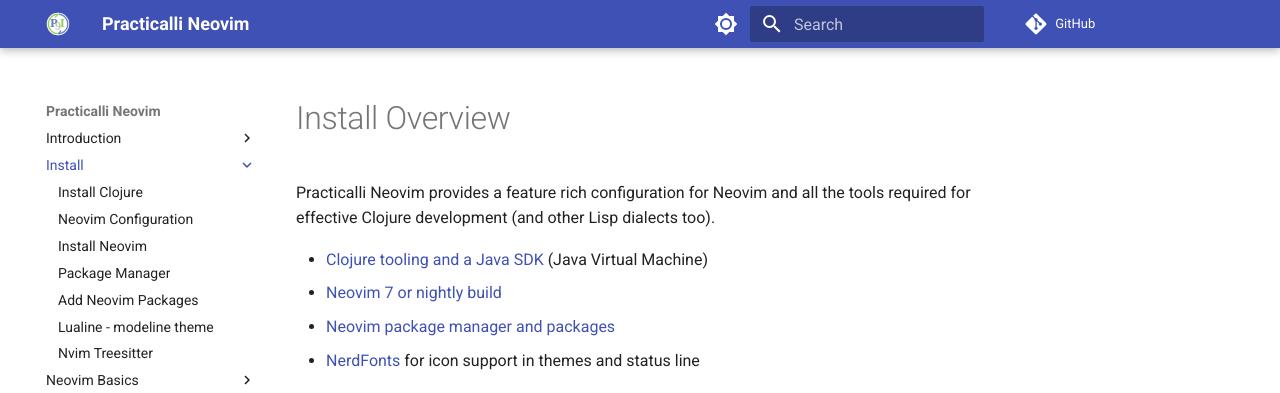
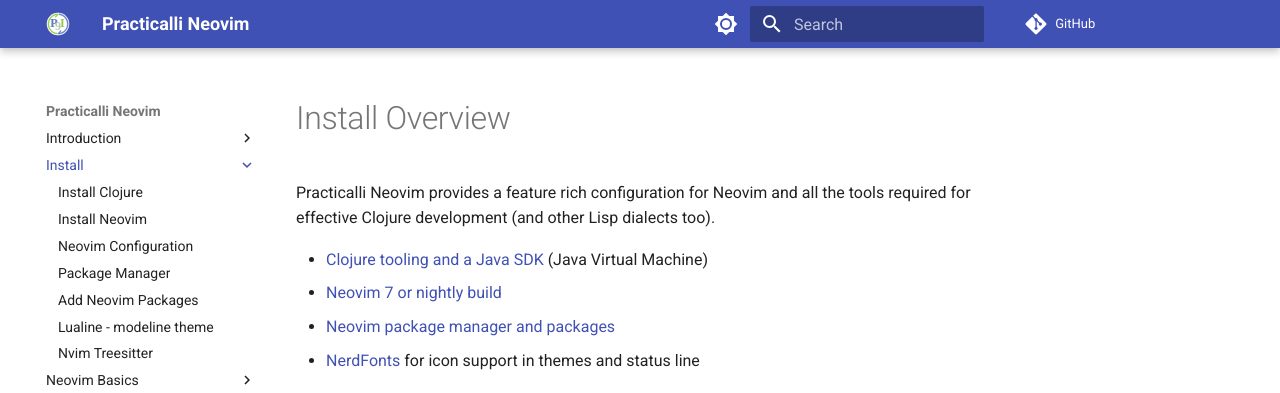
Before and after one commit to practicalli/neovim, an MkDocs documentation site: the page built from docs/install/index.md, in a window 1280 px wide. Shown: the top 393 px of the page. Built offline with MkDocs 1.6.1 and Material for MkDocs 9.7.7, drawn with Linux system fonts in a browser that asks for light colours; comment, search, counter and statistics services are not loaded; part of the change alters nothing that is shown.

```diff
--- a/mkdocs.yml
+++ b/mkdocs.yml
@@ -24,8 +24,8 @@ nav:
   - Install:
       - install/index.md
       - install/clojure.md
+      - install/neovim.md
       - install/configuration.md
-      - install/neovim.md
       - install/package-manager.md
       - install/packages/index.md
       - install/packages/lualine.md
```
